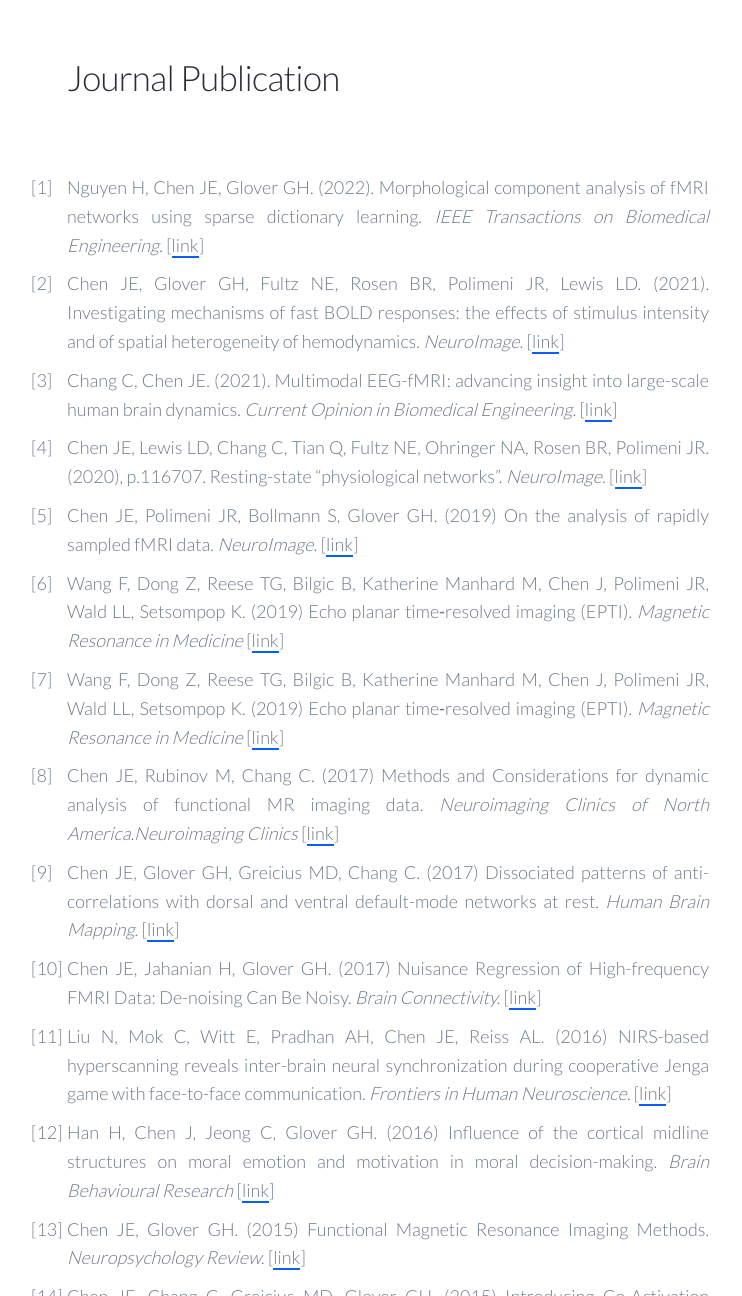
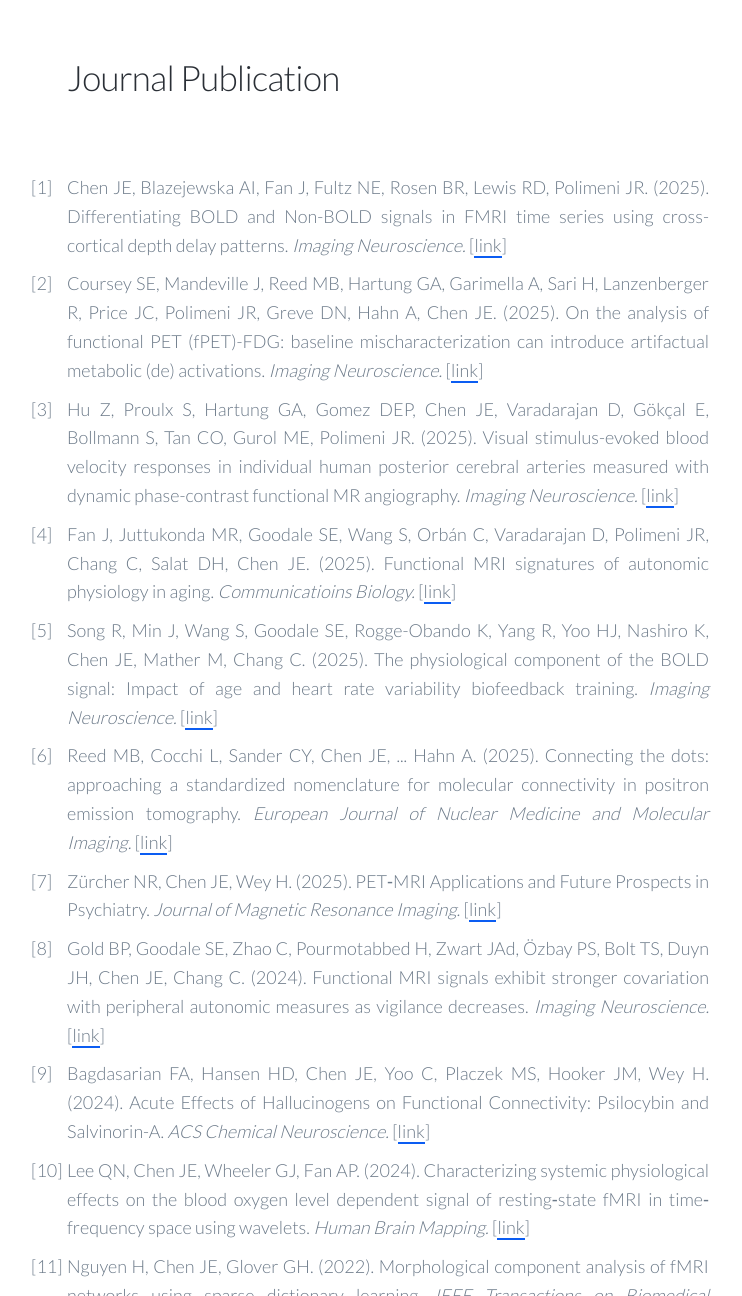
Before and after one commit to CANDYlaboratory/candylab.github.io, a Jekyll site: the page built from _pages/publication.md, in a window 1280 px wide and 1400 px high, cut to the strip 104-1400 px from the top of the window. Shown: the whole strip, without its empty margins (444-1186 px from the left). Built offline with Jekyll 4.4.1, drawn with Linux system fonts in a browser that asks for light colours; nearby versions of some CDN libraries.

Commit message:
Update publication.md

```diff
--- a/_pages/publication.md
+++ b/_pages/publication.md
@@ -5,6 +5,176 @@ title: Journal Publication
 ---
 
 <ol class="bibliography">
+
+<li>
+<div id="">
+    <span class="author">
+               Chen JE, Blazejewska AI, Fan J, Fultz NE, Rosen BR, Lewis RD, Polimeni JR.
+    </span>
+    <span class="year">
+        (2025).</span>
+    <span class="title">Differentiating BOLD and Non-BOLD signals in FMRI time series using cross-cortical depth delay patterns.</span>
+    <span class="periodical">
+      <em>Imaging Neuroscience.</em>
+    </span>
+  <span class="links">
+    [<a href="https://direct.mit.edu/imag/article/doi/10.1162/IMAG.a.910/133183" target="_blank">link</a>]
+  </span>
+</div>
+</li>
+
+<li>
+<div id="">
+    <span class="author">
+               Coursey SE, Mandeville J, Reed MB, Hartung GA, Garimella A, Sari H, Lanzenberger R, Price JC, Polimeni JR, Greve DN, Hahn A, Chen JE.
+    </span>
+    <span class="year">
+        (2025).</span>
+    <span class="title">On the analysis of functional PET (fPET)-FDG: baseline mischaracterization can introduce artifactual metabolic (de) activations.</span>
+    <span class="periodical">
+      <em>Imaging Neuroscience.</em>
+    </span>
+  <span class="links">
+    [<a href="https://direct.mit.edu/imag/article/doi/10.1162/IMAG.a.110/132049" target="_blank">link</a>]
+  </span>
+</div>
+</li>
+
+<li>
+<div id="">
+    <span class="author">
+               Hu Z, Proulx S, Hartung GA, Gomez DEP, Chen JE, Varadarajan D, Gökçal E, Bollmann S, Tan CO, Gurol ME, Polimeni JR.
+    </span>
+    <span class="year">
+        (2025).</span>
+    <span class="title">Visual stimulus-evoked blood velocity responses in individual human posterior cerebral arteries measured with dynamic phase-contrast functional MR angiography.</span>
+    <span class="periodical">
+      <em>Imaging Neuroscience.</em>
+    </span>
+  <span class="links">
+    [<a href="https://direct.mit.edu/imag/article/doi/10.1162/IMAG.a.148/132806" target="_blank">link</a>]
+  </span>
+</div>
+</li>
+
+<li>
+<div id="">
+    <span class="author">
+               Fan J, Juttukonda MR, Goodale SE, Wang S, Orbán C, Varadarajan D, Polimeni JR, Chang C, Salat DH, Chen JE.
+    </span>
+    <span class="year">
+        (2025).</span>
+    <span class="title">Functional MRI signatures of autonomic physiology in aging.</span>
+    <span class="periodical">
+      <em>Communicatioins Biology.</em>
+    </span>
+  <span class="links">
+    [<a href="https://www.nature.com/articles/s42003-025-08703-7" target="_blank">link</a>]
+  </span>
+</div>
+</li>
+
+<li>
+<div id="">
+    <span class="author">
+               Song R, Min J, Wang S, Goodale SE, Rogge-Obando K, Yang R, Yoo HJ, Nashiro K, Chen JE, Mather M, Chang C.
+    </span>
+    <span class="year">
+        (2025).</span>
+    <span class="title">The physiological component of the BOLD signal: Impact of age and heart rate variability biofeedback training.</span>
+    <span class="periodical">
+      <em>Imaging Neuroscience.</em>
+    </span>
+  <span class="links">
+    [<a href="https://direct.mit.edu/imag/article/doi/10.1162/IMAG.a.99/131868" target="_blank">link</a>]
+  </span>
+</div>
+</li>
+
+<li>
+<div id="">
+    <span class="author">
+               Reed MB, Cocchi L, Sander CY, Chen JE, ... Hahn A.
+    </span>
+    <span class="year">
+        (2025).</span>
+    <span class="title">Connecting the dots: approaching a standardized nomenclature for molecular connectivity in positron emission tomography.</span>
+    <span class="periodical">
+      <em>European Journal of Nuclear Medicine and Molecular Imaging.</em>
+    </span>
+  <span class="links">
+    [<a href="https://link.springer.com/article/10.1007/s00259-025-07357-1" target="_blank">link</a>]
+  </span>
+</div>
+</li>
+
+<li>
+<div id="">
+    <span class="author">
+               Zürcher NR, Chen JE, Wey H.
+    </span>
+    <span class="year">
+        (2025).</span>
+    <span class="title">PET‐MRI Applications and Future Prospects in Psychiatry.</span>
+    <span class="periodical">
+      <em>Journal of Magnetic Resonance Imaging.</em>
+    </span>
+  <span class="links">
+    [<a href="https://onlinelibrary.wiley.com/doi/abs/10.1002/jmri.29471" target="_blank">link</a>]
+  </span>
+</div>
+</li>
+
+<li>
+<div id="">
+    <span class="author">
+               Gold BP, Goodale SE, Zhao C, Pourmotabbed H, Zwart JAd, Özbay PS, Bolt TS, Duyn JH, Chen JE, Chang C.
+    </span>
+    <span class="year">
+        (2024).</span>
+    <span class="title">Functional MRI signals exhibit stronger covariation with peripheral autonomic measures as vigilance decreases.</span>
+    <span class="periodical">
+      <em>Imaging Neuroscience.</em>
+    </span>
+  <span class="links">
+    [<a href="https://direct.mit.edu/imag/article/doi/10.1162/imag_a_00287/124206" target="_blank">link</a>]
+  </span>
+</div>
+</li>
+
+<li>
+<div id="">
+    <span class="author">
+               Bagdasarian FA, Hansen HD, Chen JE, Yoo C, Placzek MS, Hooker JM, Wey H.
+    </span>
+    <span class="year">
+        (2024).</span>
+    <span class="title">Acute Effects of Hallucinogens on Functional Connectivity: Psilocybin and Salvinorin-A.</span>
+    <span class="periodical">
+      <em>ACS Chemical Neuroscience.</em>
+    </span>
+  <span class="links">
+    [<a href="https://pubs.acs.org/doi/abs/10.1021/acschemneuro.4c00245" target="_blank">link</a>]
+  </span>
+</div>
+</li>
+
+<li>
+<div id="">
+    <span class="author">
+               Lee QN, Chen JE, Wheeler GJ, Fan AP.
+    </span>
+    <span class="year">
+        (2024).</span>
+    <span class="title">Characterizing systemic physiological effects on the blood oxygen level dependent signal of resting‐state fMRI in time‐frequency space using wavelets.</span>
+    <span class="periodical">
+      <em>Human Brain Mapping.</em>
+    </span>
+  <span class="links">
+    [<a href="https://onlinelibrary.wiley.com/doi/full/10.1002/hbm.26533" target="_blank">link</a>]
+  </span>
+</div>
+</li>
 
 <li>
 <div id="2022 Morphological component analysis">
```
